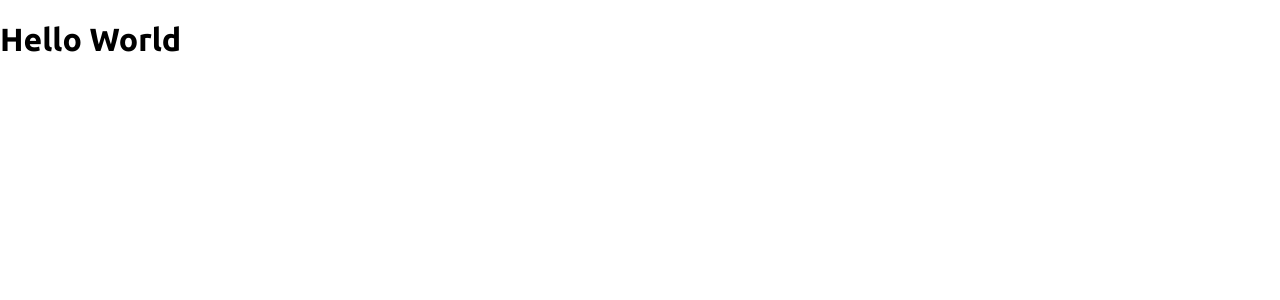
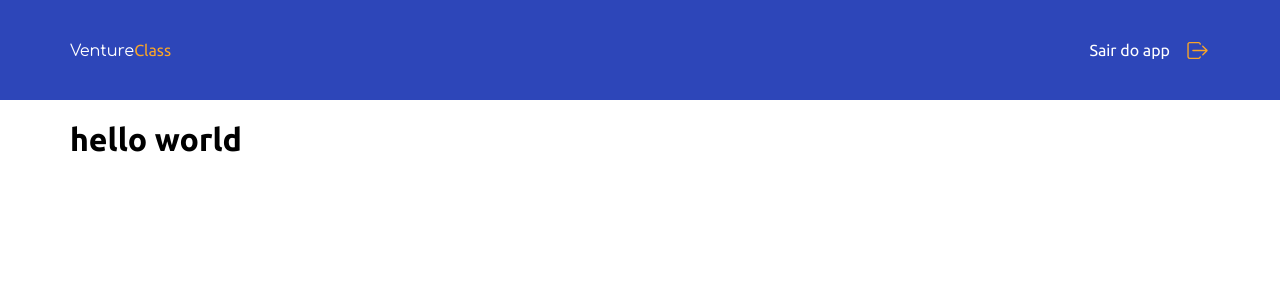
Before and after one commit to brunoapollon/desafio-ventura-frontend, a React (Create React App) app: page /training in a window 1280 px wide. Shown: the top 300 px of the page. Built offline with nearby package versions, Linux system fonts and the light colour scheme.

Commit message:
feat: creating training page and header component

```diff
--- a/package.json
+++ b/package.json
@@ -8,6 +8,7 @@
     "@testing-library/user-event": "^12.1.10",
     "react": "^17.0.2",
     "react-dom": "^17.0.2",
+    "react-icons": "^4.2.0",
     "react-router-dom": "^5.3.0",
     "react-scripts": "4.0.3",
     "styled-components": "^5.3.1",
--- a/src/Routes/index.jsx
+++ b/src/Routes/index.jsx
@@ -2,12 +2,13 @@ import React from 'react';
 import { Route, Switch } from 'react-router-dom';
 
 import LandingPage from '../pages/LandingPage';
+import Training from '../pages/Training';
 
 function Routes() {
   return (
     <Switch>
       <Route path="/" exact component={LandingPage} />
-      <Route path="/training" component={() => <h1>Hello World</h1>} />
+      <Route path="/training" component={Training} />
     </Switch>
   );
 }
--- /dev/null
+++ b/src/components/Header/index.jsx
@@ -0,0 +1,23 @@
+import React from 'react';
+import { IoIosLogOut } from 'react-icons/io';
+
+import { Container, Content } from './styles';
+
+function Header() {
+  return (
+    <Container>
+      <Content>
+        <p>
+          Venture
+          <span>Class</span>
+        </p>
+        <a href="/">
+          <span>Sair do app</span>
+          <IoIosLogOut size={25} />
+        </a>
+      </Content>
+    </Container>
+  );
+}
+
+export default Header;
--- /dev/null
+++ b/src/components/Header/styles.js
@@ -0,0 +1,39 @@
+import styled from 'styled-components';
+
+export const Container = styled.div`
+  height: 100px;
+
+  background: #2d46b9;
+`;
+
+export const Content = styled.div`
+  max-width: 1140px;
+  height: 100%;
+  margin: 0 auto;
+  display: flex;
+  justify-content: space-between;
+  align-items: center;
+  > p {
+    color: #fff;
+    font-size: 16px;
+    font-family: 'Comfortaa', cursive;
+    font-weight: lighter;
+    > span {
+      color: #f9a528;
+    }
+  }
+  > a {
+    display: flex;
+    justify-content: center;
+    align-items: center;
+    text-decoration: none;
+    > span {
+      color: #fff;
+      font-size: 16px;
+    }
+    > svg {
+      fill: #f9a528;
+      margin-left: 15px;
+    }
+  }
+`;
--- /dev/null
+++ b/src/pages/Training/index.jsx
@@ -0,0 +1,18 @@
+import React from 'react';
+
+import Header from '../../components/Header';
+
+import { Container, Content } from './styles';
+
+function Training() {
+  return (
+    <Container>
+      <Header />
+      <Content>
+        <h1>hello world</h1>
+      </Content>
+    </Container>
+  );
+}
+
+export default Training;
--- /dev/null
+++ b/src/pages/Training/styles.js
@@ -0,0 +1,12 @@
+import styled from 'styled-components';
+
+export const Container = styled.div`
+  width: 100%;
+  height: 100vh;
+`;
+
+export const Content = styled.div`
+  max-width: 1140px;
+  height: 100%;
+  margin: 0 auto;
+`;
```
Also changed, not shown: 1 other file (tests, documents, lock files or other folders).
